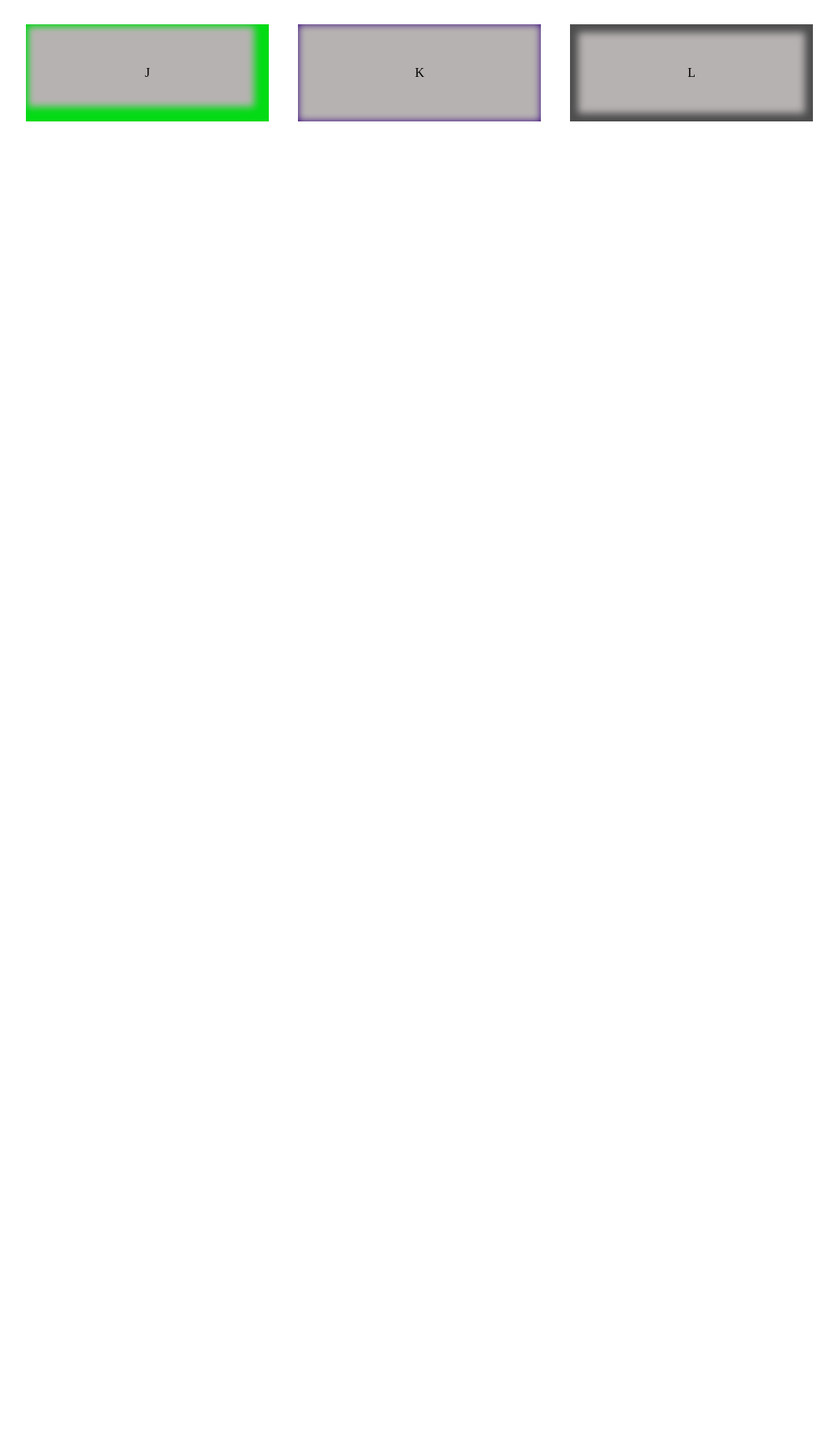
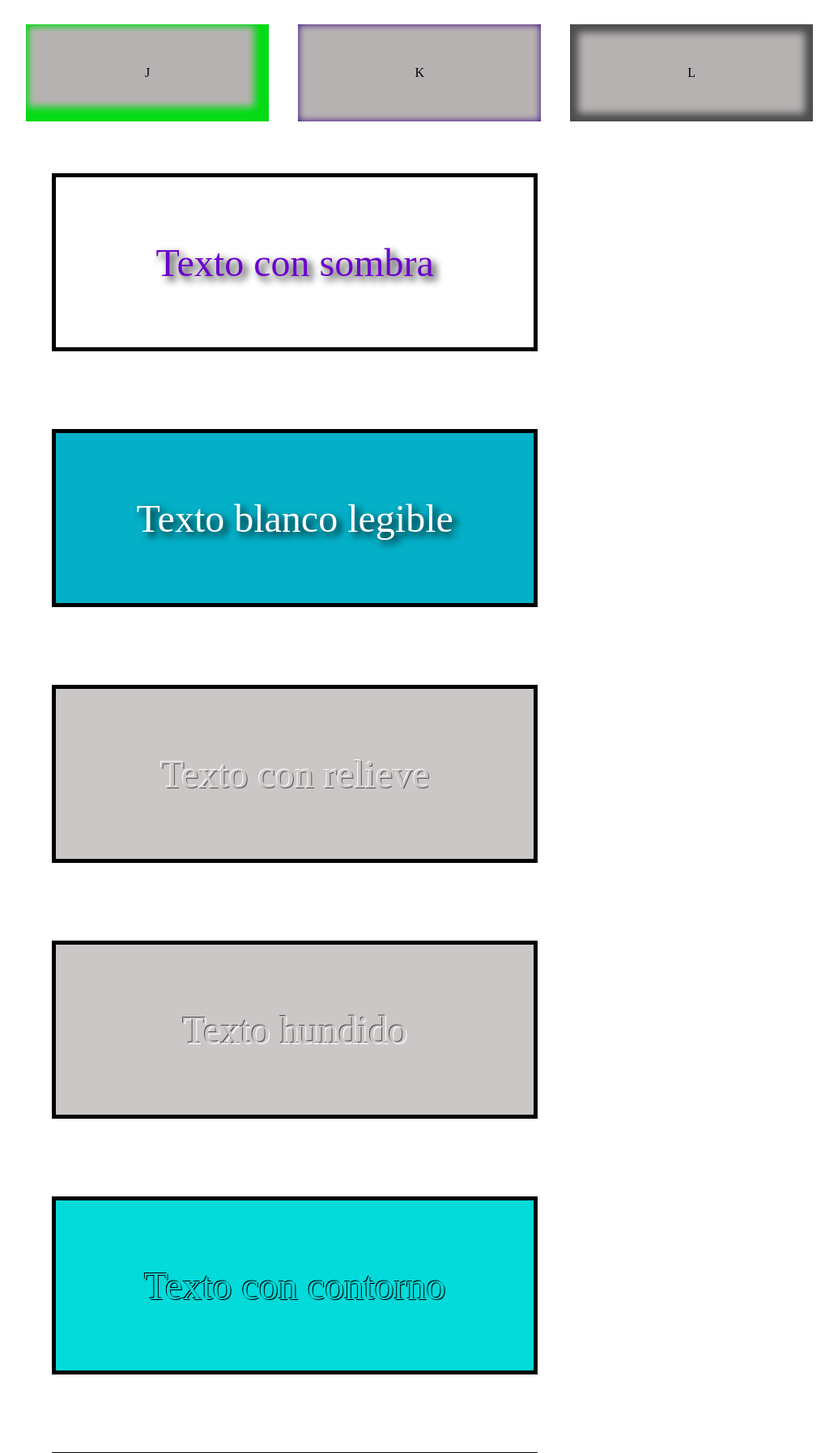
Before and after one commit to Biza13/2daw, a PHP site: the page made by Desarrollo de Interfaces/Tema 3 CSS/Ej8/index.htm in a window 1280 px wide. Shown: the part 450-2245 px from the top of the page at 81% size, without its empty margins (55-1090 px from the left). Before the commit the page ends 600 px from the top, so only its background shows below. Run offline with PHP 8.4, Linux system fonts and the light colour scheme.

Commit message:
ejercicio 8 de ana terminado

```diff
--- a/Desarrollo de Interfaces/Tema 3 CSS/Ej8/index.htm
+++ b/Desarrollo de Interfaces/Tema 3 CSS/Ej8/index.htm
@@ -8,6 +8,7 @@
 </head>
 <body>
     <main>
+            <section class="a">
                 <div>A</div>
                 <div>B</div>
                 <div>C</div>
@@ -22,6 +23,19 @@
                 <div>J</div>
                 <div>K</div>
                 <div>L</div>
+            </section>
+
+            <section class="b">
+                <div>Texto con sombra</div>
+                <div>Texto blanco legible</div>
+                <div>Texto con relieve</div>
+                <div>Texto hundido</div>
+                <div>Texto con contorno</div>
+                <div>Texto 1 brillo neón</div>
+                <div>Texto 2 brillo neón</div>
+                <div>Efecto pixelart</div>
+                <div>Efecto fuego</div>
+            </section>
     </main>
 </body>
 </html>
--- a/Desarrollo de Interfaces/Tema 3 CSS/Ej8/style.css
+++ b/Desarrollo de Interfaces/Tema 3 CSS/Ej8/style.css
@@ -7,7 +7,7 @@ main{
     margin: 0 auto;
 }
 
-div{
+.a div{
     width: 300px;
     height: 120px;
     margin: 1em;
@@ -19,52 +19,115 @@ div{
     display: inline-block;
 }
 
-div:first-of-type{
+.a div:first-of-type{
     box-shadow: -8px -8px 0px red;
 }
 
-div:nth-child(2){
+.a div:nth-child(2){
     box-shadow: -8px -8px 10px rgb(27, 0, 135);
 }
 
-div:nth-child(3){
+.a div:nth-child(3){
     /*los 10 px es para que empieze desde la linea de la caja*/
     box-shadow: -10px -10px 0px 10px red;
 }
 
-div:nth-child(4){
+.a div:nth-child(4){
     /*Ejex, ejey, difuminacion, tamaño, color*/
     box-shadow: -8px -8px 10px 8px rgb(0, 88, 196);
 }
 
-div:nth-child(5){
+.a div:nth-child(5){
     box-shadow: 0px 0px 12px  rgb(135, 0, 133);
 }
 
-div:nth-child(6){
+.a div:nth-child(6){
     box-shadow: 0px 0px 10px 10px rgb(229, 245, 6);
 }
 
-div:nth-child(7){
+.a div:nth-child(7){
     box-shadow: -10px -10px 0px rgb(128, 1, 167) inset;
 }
 
-div:nth-child(8){
+.a div:nth-child(8){
     box-shadow: -10px -10px 12px rgb(0, 135, 83) inset;
 }
 
-div:nth-child(9){
+.a div:nth-child(9){
     box-shadow: -10px -10px 0px 8px rgb(219, 3, 179) inset;
 }
 
-div:nth-child(10){
+.a div:nth-child(10){
     box-shadow: -10px -10px 10px 8px rgb(3, 219, 21) inset, 2px 2px 10px rgb(3, 219, 21) inset;
 }
 
-div:nth-child(11){
+.a div:nth-child(11){
     box-shadow: 0px 0px 10px rgb(52, 1, 125) inset;
 }
 
-div:nth-child(12){
+.a div:nth-child(12){
     box-shadow: 0px 0px 10px 10px rgb(77, 77, 78) inset;
 }
+
+.b div{
+    width: 600px;
+    height: 220px;
+    margin: 1em;
+    background-color:rgb(204, 199, 199);
+
+    /*Para poner las letras en el centro*/
+    text-align: center;
+    align-content: center;
+    display: inline-block;
+    font-size: 3em;
+    border: 5px solid black;
+}
+
+.b div:nth-child(1){
+    background-color: white;
+    color: rgb(107, 4, 204);
+    text-shadow: 5px 5px 10px black;
+}
+
+.b div:nth-child(2){
+    color: white;
+    background-color: rgb(3, 176, 199);
+    text-shadow: 5px 5px 10px black;
+}
+
+.b div:nth-child(3){
+    color: rgb(204, 199, 199);
+    text-shadow: -1px -1px rgb(255, 249, 249), 1px 1px rgb(85, 84, 84);
+}
+
+.b div:nth-child(4){
+    color: rgb(204, 199, 199);
+    text-shadow: -1px -1px rgb(78, 77, 77), 1px 1px rgb(255, 254, 254);
+}
+
+.b div:nth-child(5){
+    background-color: rgb(3, 218, 218);
+    color: rgb(3, 218, 218);
+    text-shadow: 1px 1px black, -1px -1px black;
+}
+
+.b div:nth-child(6){
+    background-color: white;
+    text-shadow: 2px 2px 10px red, -2px -2px 10px red;
+}
+
+.b div:nth-child(7){
+    background-color: white;
+    text-shadow: 2px 2px 10px rgb(144, 0, 255), -2px -2px 10px rgb(144, 0, 255);
+}
+
+.b div:nth-child(8){
+    background-color: white;
+    color: grey;
+    text-shadow: 1px 1px rgb(0, 174, 255), 2px 2px rgb(1, 1, 1);
+}
+
+.b div:nth-child(9){
+    background-color: white;
+    text-shadow: 0px -3px 5px yellow, 0px -5px 10px rgb(255, 213, 0), 0px -10px 20px rgb(255, 128, 0), 0px -15px 30px rgb(255, 60, 0), 0px -20px 40px rgb(133, 28, 2);
+}
```
Lines whose indentation alone changed are shown as unchanged.
